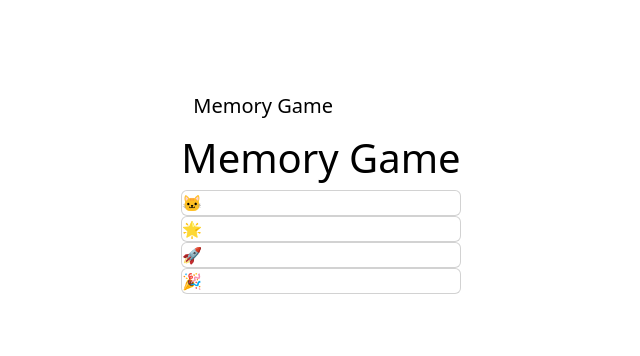
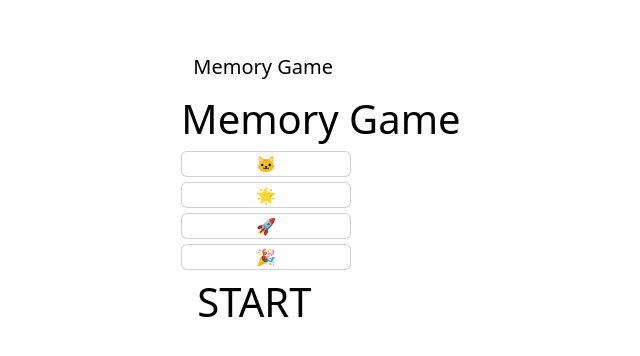
Before and after one commit to Navaf-U/luck-game, a React (Vite) app in the folder app/: page / in a window 1280 px wide. Shown: the part 214-570 px from the top of the page, without its empty margins (319-959 px from the left). Built offline with nearby package versions, Linux system fonts and the light colour scheme.

Commit message:
refactor : improve card component styles and navigation

```diff
--- a/app/src/Components/SingleCards.jsx
+++ b/app/src/Components/SingleCards.jsx
@@ -8,8 +8,8 @@ function SingleCards( { card , handlerChoices , flipped }) {
   return (
     <div className='card'>
       <div className={flipped ? "flipped" : ""}>
-        <img src={card.src} className='front w-36 h-56 object-fill ' alt="card front" />
-        <img src="/src/assets/coverCard.jpg" className='back w-36 h-56 object-cover' alt="card back" onClick={handleClick} />
+        <img src={card.src} className='front h-full object-cover' alt="card front" />
+        <img src="/src/assets/coverCard.jpg" className='back h-full ' alt="card back" onClick={handleClick} />
       </div>
 </div>
   )
--- a/app/src/Components/singleCard.css
+++ b/app/src/Components/singleCard.css
@@ -1,27 +1,50 @@
-.card{
+.card {
+  margin-top: 5px;
+  width: 170px;
+  height: 160px;
+  display: flex;
+  align-items: center;
+  justify-content: center;
   position: relative;
-}
-.card img {
-    display: block;
-    border: 2px solid #fff;
-    border-radius: 6pxf;
+  perspective: 1000px;
+  overflow: hidden;
 }
 
-.card .front{
+.card img {
+  max-width: 100%;
+  max-height: 100%;
+}
+
+.card img {
+  width: 100%;
+  height: 100%;
+}
+
+.card .front {
   transform: rotateY(90deg);
   transition: all ease-in 0.2s;
   position: absolute;
+  bottom: 0;
+  object-fit: cover;
+  width: 100%;
+  height: 100%;
 }
-.flipped .front{
+.flipped .front {
   transform: rotateY(0deg);
   transition-delay: 0.2s;
+  width: 100%;
+  height: 100%;
 }
 
-.card .back{
-    transition:  all ease-in 0.2s;
+.card .back {
+  transition: all ease-in 0.2s;
   transition-delay: 0.2s;
+  width: 100%;
+  height: 100%;
 }
-.flipped .back{
+.flipped .back {
   transform: rotateY(90deg);
   transition-delay: 0s;
+  width: 100%;
+  height: 100%;
 }
--- a/app/src/Page/Home.jsx
+++ b/app/src/Page/Home.jsx
@@ -1,9 +1,11 @@
+import { useNavigate } from 'react-router-dom'
 import NavBar from '../Components/NavBar'
 import './Home.css'
 function Home() {
+  const navigate = useNavigate()
   return (
-  <>
-  <div className='fixed top-0 w-full left-0 '>
+  <div className=''>
+  <div className='fixed top-0 w-full left-0'>
   <NavBar/>
   </div>
     <div className="text-black flex flex-col justify-center items-center">
@@ -14,8 +16,9 @@ function Home() {
         <div className="card">🚀</div>
         <div className="card">🎉</div>
       </div>
+      <h1 onClick={()=>navigate("/cards")} className='cursor-pointer mt-2 bg-blue-600 rounded-md px-3'>START</h1>
     </div>
-  </>
+  </div>
   )
 }
 
--- a/app/src/index.css
+++ b/app/src/index.css
@@ -2,5 +2,5 @@
 @tailwind components;
 @tailwind utilities;
 body{
-background-color: rgb(6, 6, 33);
+background-color: #060621;
 }
```
Lines whose indentation alone changed are shown as unchanged.
